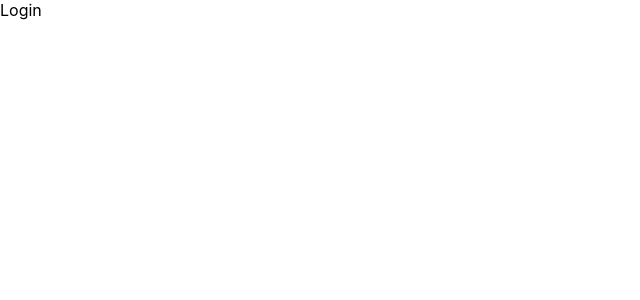
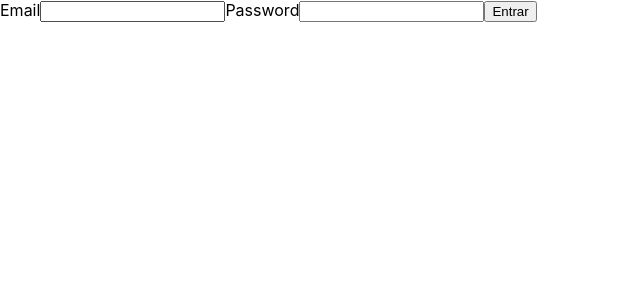
Before and after one commit to cae07/sd-013-a-project-trybewallet, a React (Create React App) app: page / in a window 1280 px wide. Shown: the top 300 px of the page, without its empty margins (0-640 px from the left). Built offline with nearby package versions, Linux system fonts and the light colour scheme.

Commit message:
Implement login

```diff
--- a/src/App.js
+++ b/src/App.js
@@ -1,7 +1,17 @@
 import React from 'react';
+import { Route, Switch } from 'react-router-dom';
+import Login from './pages/Login';
+import Wallet from './pages/Wallet';
 
-function App() {
-  return <div>Hello, TrybeWallet!</div>;
+class App extends React.Component {
+  render() {
+    return (
+      <Switch>
+        <Route exact path="/" component={ Login } />
+        <Route path="/carteira" component={ Wallet } />
+      </Switch>
+    );
+  }
 }
 
 export default App;
--- a/src/actions/index.js
+++ b/src/actions/index.js
@@ -1 +1,3 @@
-// Coloque aqui suas actions
+export const USER_LOGGED_IN = 'user/login';
+
+export const userLoggedIn = (email) => ({ type: USER_LOGGED_IN, payload: email });
--- a/src/index.js
+++ b/src/index.js
@@ -1,20 +1,16 @@
 import React from 'react';
 import ReactDOM from 'react-dom';
-import { BrowserRouter, Route, Switch } from 'react-router-dom';
+import { BrowserRouter } from 'react-router-dom';
 import './index.css';
 import { Provider } from 'react-redux';
 import * as serviceWorker from './serviceWorker';
 import store from './store';
-import Login from './pages/Login';
-import Wallet from './pages/Wallet';
+import App from './App';
 
 ReactDOM.render(
   <Provider store={ store }>
     <BrowserRouter>
-      <Switch>
-        <Route exact path="/" component={ Login } />
-        <Route path="/carteira" component={ Wallet } />
-      </Switch>
+      <App />
     </BrowserRouter>
   </Provider>,
   document.getElementById('root'),
--- a/src/pages/Login.js
+++ b/src/pages/Login.js
@@ -1,9 +1,104 @@
 import React from 'react';
+import { connect } from 'react-redux';
+import { userLoggedIn } from '../actions';
+
+const MINIMAL_PASSWORD_LENGTH = 6;
+/* eslint max-len: ["error", { "ignoreRegExpLiterals": true }] */
+const RE_EMAIL = /^(([^<>()[\]\\.,;:\s@"]+(\.[^<>()[\]\\.,;:\s@"]+)*)|(".+"))@((\[[0-9]{1,3}\.[0-9]{1,3}\.[0-9]{1,3}\.[0-9]{1,3}\])|(([a-zA-Z\-0-9]+\.)+[a-zA-Z]{2,}))$/;
 
 class Login extends React.Component {
+  constructor() {
+    super();
+
+    this.state = {
+      emailError: '',
+      passwordError: '',
+    };
+
+    this.handleSubmission = this.handleSubmission.bind(this);
+    this.validateEmail = this.validateEmail.bind(this);
+    this.validatePassword = this.validatePassword.bind(this);
+  }
+
+  validateEmail(input) {
+    const errorMsg = (RE_EMAIL.test(input))
+      ? ''
+      : 'Invalid email.';
+
+    this.setState((state) => ({
+      ...state,
+      emailError: errorMsg,
+    }));
+
+    return !errorMsg;
+  }
+
+  validatePassword(input) {
+    const errorMsg = (input.length < MINIMAL_PASSWORD_LENGTH)
+      ? 'Your password must have at least 6 characters.'
+      : '';
+
+    this.setState((state) => ({
+      ...state,
+      passwordError: errorMsg,
+    }));
+
+    return !errorMsg;
+  }
+
+  handleSubmission(e) {
+    e.preventDefault();
+
+    const { logUserIn, history } = this.props;
+
+    // Get data submitted
+    const formData = new FormData(e.target);
+    const email = formData.get('email');
+    const password = formData.get('password');
+
+    if (this.validateEmail(email) && this.validatePassword(password)) {
+      logUserIn(email);
+      history.push('/carteira');
+    }
+  }
+
   render() {
-    return <div>Login</div>;
+    const { email } = this.props;
+    const { emailError, passwordError } = this.state;
+
+    return (
+      <form onSubmit={ this.handleSubmission }>
+        <label htmlFor="email">
+          Email
+          <input
+            id="email"
+            type="text"
+            name="email"
+            value={ email }
+            onBlur={ (e) => this.validateEmail(e.target.value) }
+            data-testid="email-input"
+          />
+        </label>
+        <span>{emailError}</span>
+        <label htmlFor="password">
+          Password
+          <input
+            id="password"
+            type="password"
+            name="password"
+            onBlur={ (e) => this.validatePassword(e.target.value) }
+            data-testid="password-input"
+          />
+        </label>
+        <span>{passwordError}</span>
+        <input type="submit" value="Entrar" />
+      </form>
+    );
   }
 }
 
-export default Login;
+const mapDispatchToProps = (dispatch) => ({
+  logUserIn: (email) => dispatch(userLoggedIn(email)),
+});
+
+export default connect(null, mapDispatchToProps)(Login);
--- a/src/reducers/user.js
+++ b/src/reducers/user.js
@@ -1,9 +1,14 @@
+import { USER_LOGGED_IN } from '../actions';
+
 const initialState = {
   email: '',
 };
 
 const userReducer = (state = initialState, action) => {
   switch (action.type) {
+  case USER_LOGGED_IN: {
+    return { email: action.payload };
+  }
   default:
     return state;
   }
--- a/src/store/index.js
+++ b/src/store/index.js
@@ -8,4 +8,5 @@ const composedEnhancer = composeWithDevTools(
 );
 
 const store = createStore(rootReducer, composedEnhancer);
+
 export default store;
```
